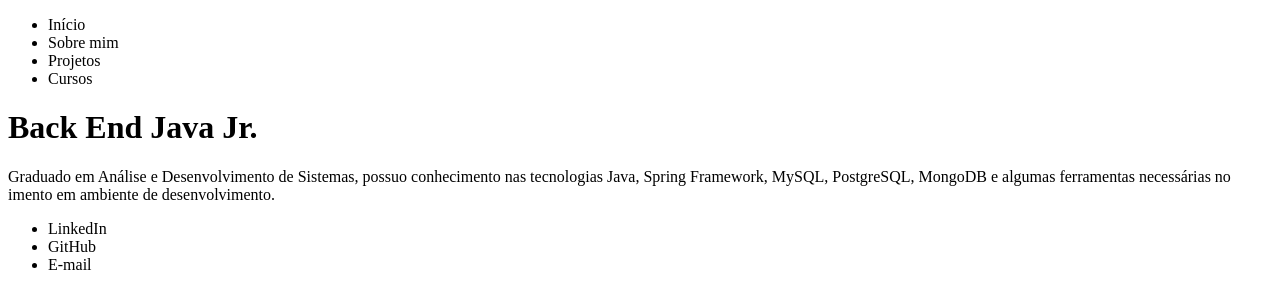
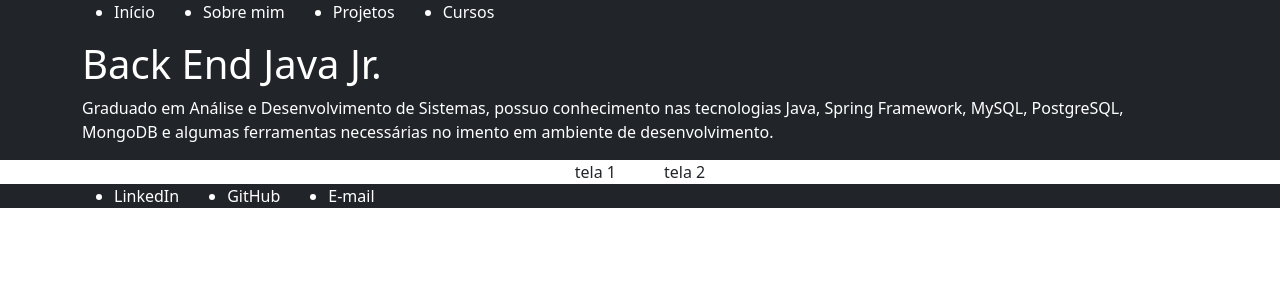
Before and after one commit to natanaelqneves/natanaelqneves.github.io, a plain HTML site: page index.html in a window 1280 px wide. Drawn offline with nearby package versions, Linux system fonts and the light colour scheme.

Commit message:
Version 0.0.2

```diff
--- a/index.html
+++ b/index.html
@@ -4,34 +4,43 @@
     <meta charset="UTF-8">
     <meta http-equiv="X-UA-Compatible" content="IE=edge">
     <meta name="viewport" content="width=device-width, initial-scale=1.0">
+    <link href="https://cdn.jsdelivr.net/npm/bootstrap@5.1.3/dist/css/bootstrap.min.css" rel="stylesheet" integrity="sha384-1BmE4kWBq78iYhFldvKuhfTAU6auU8tT94WrHftjDbrCEXSU1oBoqyl2QvZ6jIW3" crossorigin="anonymous">
     <title>nqn</title>
 </head>
 <body>
-    <header>
-        <nav>
-            <ul>
+    <header class="bg-dark d-flex flex-column text-white">
+        <nav class="container-lg">
+            <ul class="d-flex flex-row gap-5">
                 <li>Início</li>
                 <li>Sobre mim</li>
                 <li>Projetos</li>
                 <li>Cursos</li>
             </ul>
         </nav>
+        <div class="container-lg">
             <h1>
                 Back End Java Jr.
             </h1>
             <p>
                 Graduado em Análise e Desenvolvimento de Sistemas, possuo conhecimento nas tecnologias Java, Spring Framework, MySQL, PostgreSQL, MongoDB e algumas ferramentas necessárias no imento em ambiente de desenvolvimento.
             </p>
+        </div>
     </header>
     <section>
+        <div class="container-lg d-flex justify-content-center gap-5">
+            <div class="">tela 1</div>
+            <div class="">tela 2</div>
+        </div>
 
     </section>
-    <footer>
-        <ul>
+    <footer class="bg-dark text-white">
+        <div class="container-lg">
+            <ul class="d-flex flex-row gap-5">
                 <li>LinkedIn</li>
                 <li>GitHub</li>
                 <li>E-mail</li>
             </ul>
+        </div>
     </footer>
 </body>
 </html>
```
Lines whose indentation alone changed are shown as unchanged.
